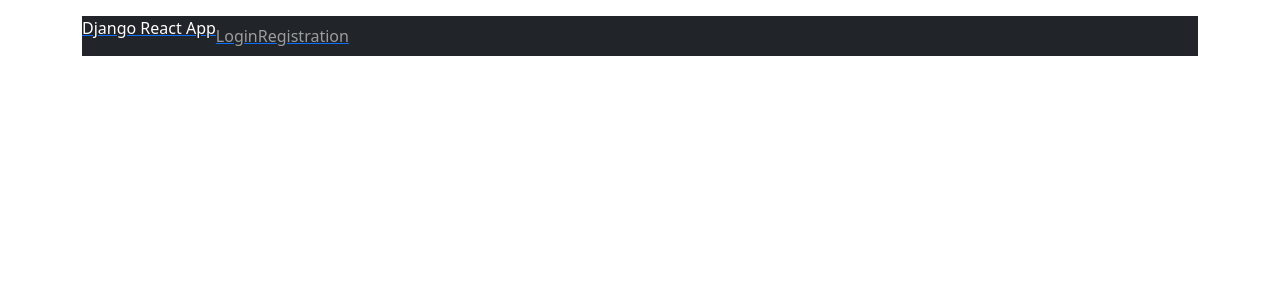
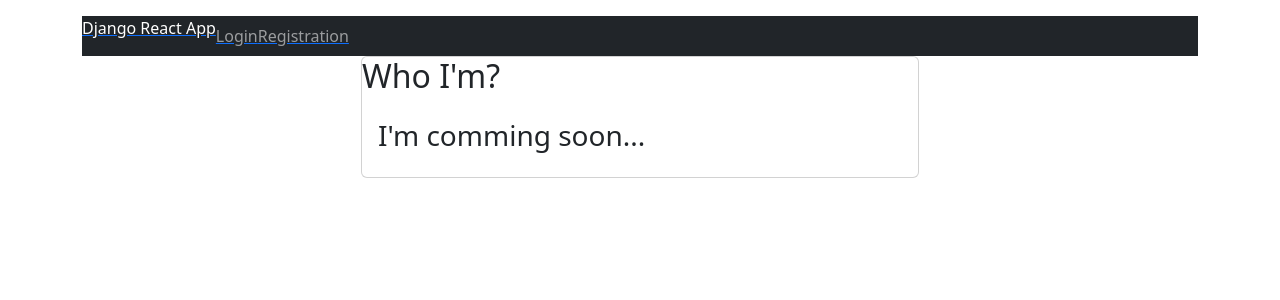
Before and after one commit to mbrsagor/DRFQRCode, a React (Create React App) app: page /profile in a window 1280 px wide. Shown: the top 300 px of the page. Built offline with nearby package versions, Linux system fonts and the light colour scheme.

Commit message:
Page title chagne

```diff
--- a/src/components/App.js
+++ b/src/components/App.js
@@ -5,6 +5,7 @@ import Home from "../pages/Home";
 import Login from "../pages/Login";
 import Register from "../pages/Register";
 import Dashboard from "../pages/Dashboard";
+import Profile from "../pages/Profile";
 import Header from './Header';
 
 const App = () => {
@@ -17,6 +18,7 @@ const App = () => {
           <Route path="/login" component={Login} />
           <Route path="/registration" component={Register} />
           <Route path="/dashboard" component={Dashboard} />
+          <Route path="/profile" component={Profile} />
         </Switch>
       </div>
     </BrowserRouter>
--- a/src/components/Header.jsx
+++ b/src/components/Header.jsx
@@ -7,8 +7,6 @@ import AuthNav from './AuthNav';
 class Header extends Component {
   render() {
     let { auth } = this.props;
-
-    console.log(auth);
 
     return (
       <nav className="nav navbar-expand-lg navbar-inverse navbar-dark navbar-fixed-top bg-dark">
--- a/src/components/Navbar.jsx
+++ b/src/components/Navbar.jsx
@@ -17,7 +17,7 @@ export class Navbar extends Component {
             </NavLink>
           </li>
           <li className="nav-item">
-            <NavLink to="/" activeClassName="active">
+            <NavLink to="/profile" activeClassName="active">
               <span className="nav-link">Profile</span>
             </NavLink>
           </li>
--- a/src/pages/Login.jsx
+++ b/src/pages/Login.jsx
@@ -10,6 +10,10 @@ export class Login extends Component {
         username: '',
         password: '',
         error: {}
+    }
+
+    componentDidMount() {
+        document.title = "Login page"
     }
 
     chagneHandler = event => {
--- /dev/null
+++ b/src/pages/Profile.jsx
@@ -0,0 +1,20 @@
+import React, { Component } from 'react'
+
+class Profile extends Component {
+    render() {
+        return (
+            <div className="col-md-6 offset-3">
+                <div className="card">
+                    <div className="header-header">
+                        <h2>Who I'm?</h2>
+                    </div>
+                    <div className="card-body">
+                        <h3>I'm comming soon...</h3>
+                    </div>
+                </div>
+            </div>
+        )
+    }
+}
+
+export default Profile
--- a/src/pages/Register.jsx
+++ b/src/pages/Register.jsx
@@ -12,6 +12,10 @@ export class Register extends Component {
         password: '',
         passwod2: '',
         error: {}
+    }
+
+    componentDidMount() {
+        document.title = "Registration page"
     }
 
     chagneHandler = event => {
```
Also changed, not shown: 1 other file (tests, documents, lock files or other folders).
